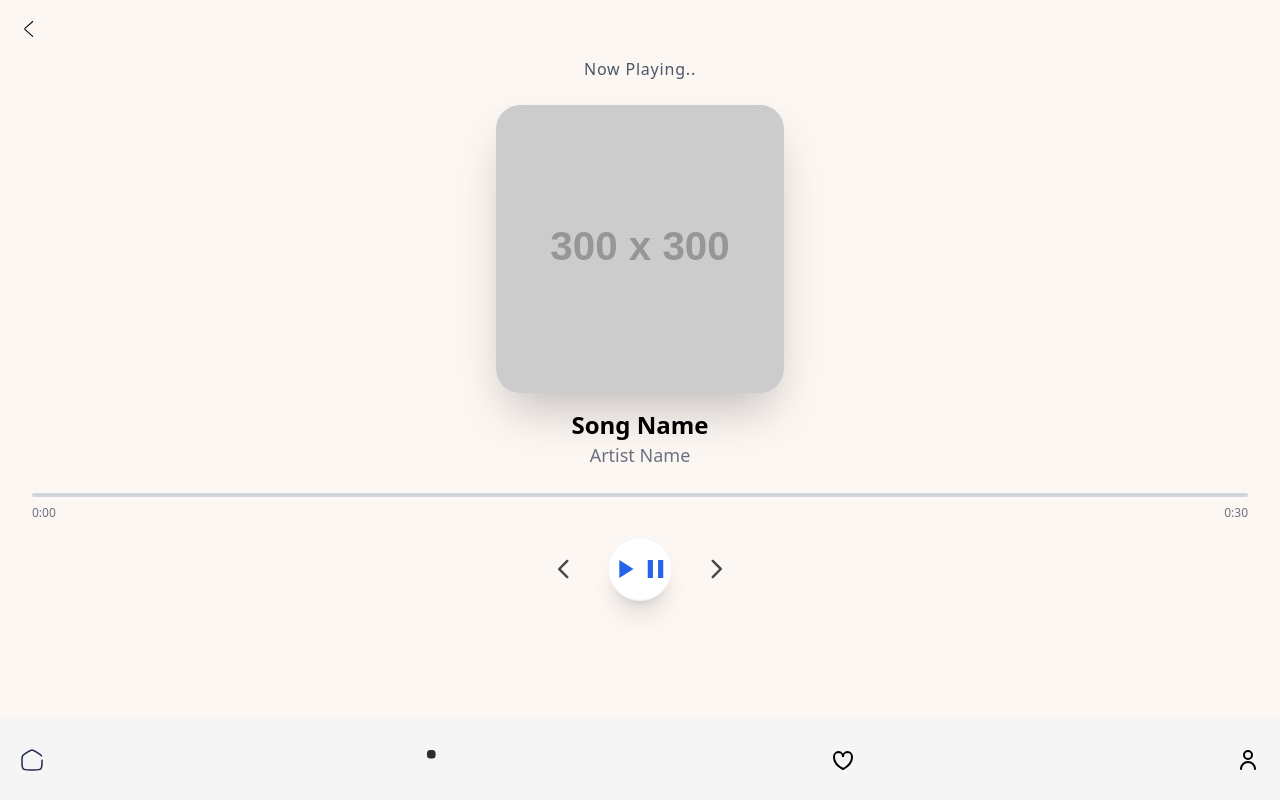
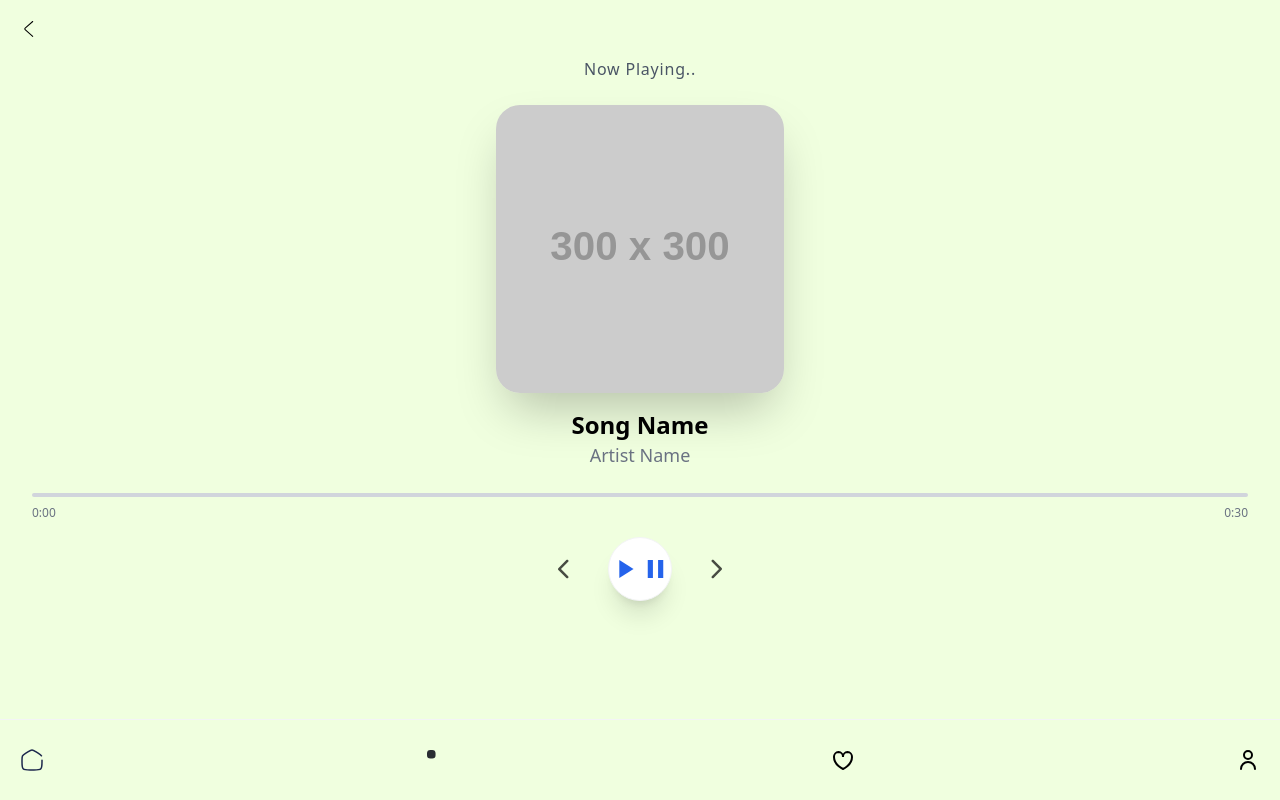
Before and after one commit to AbhayDeveloperr/spotify, a website: page single-song.html in a window 1280 px wide. Drawn offline with Linux system fonts and the light colour scheme; placeholder pictures from the web are drawn by us.

Commit message:
bg change

```diff
--- a/single-song.html
+++ b/single-song.html
@@ -8,7 +8,7 @@
     <link rel="stylesheet" href="src/css/output.css">
     <link rel="stylesheet" href="src/css/style.css">
 </head>
-<body class="bg-[#FDF7F4] pb-32">
+<body class="bg-[#F0FFDF] pb-32">
     <div>
         <svg onclick="window.history.back()" width="25px" height="25px" viewBox="0 0 1024 1024" fill="#000000" class="icon cursor-pointer m-4" version="1.1" xmlns="http://www.w3.org/2000/svg">
             <path d="M669.6 849.6c8.8 8 22.4 7.2 30.4-1.6s7.2-22.4-1.6-30.4l-309.6-280c-8-7.2-8-17.6 0-24.8l309.6-270.4c8.8-8 9.6-21.6 2.4-30.4-8-8.8-21.6-9.6-30.4-2.4L360.8 480.8c-27.2 24-28 64-0.8 88.8l309.6 280z" fill="" />
@@ -60,7 +60,7 @@
 
     <audio id="main-audio" src=""></audio>
 
-    <div class="fixed bottom-0 w-full bg-[#F5F5F5] border-t border-gray-100">
+    <div class="fixed bottom-0 w-full bg-[#F0FFDF] border-t border-gray-100">
         <div class="px-5 py-7 flex justify-between">
             <div class="cursor-pointer" onclick="window.location.href='index.html'">
                 <svg width="24px" height="24px" viewBox="0 0 24 24" fill="none" xmlns="http://www.w3.org/2000/svg">
```
Also changed, not shown: index.html (+1 -1 lines), src/css/output.css.
